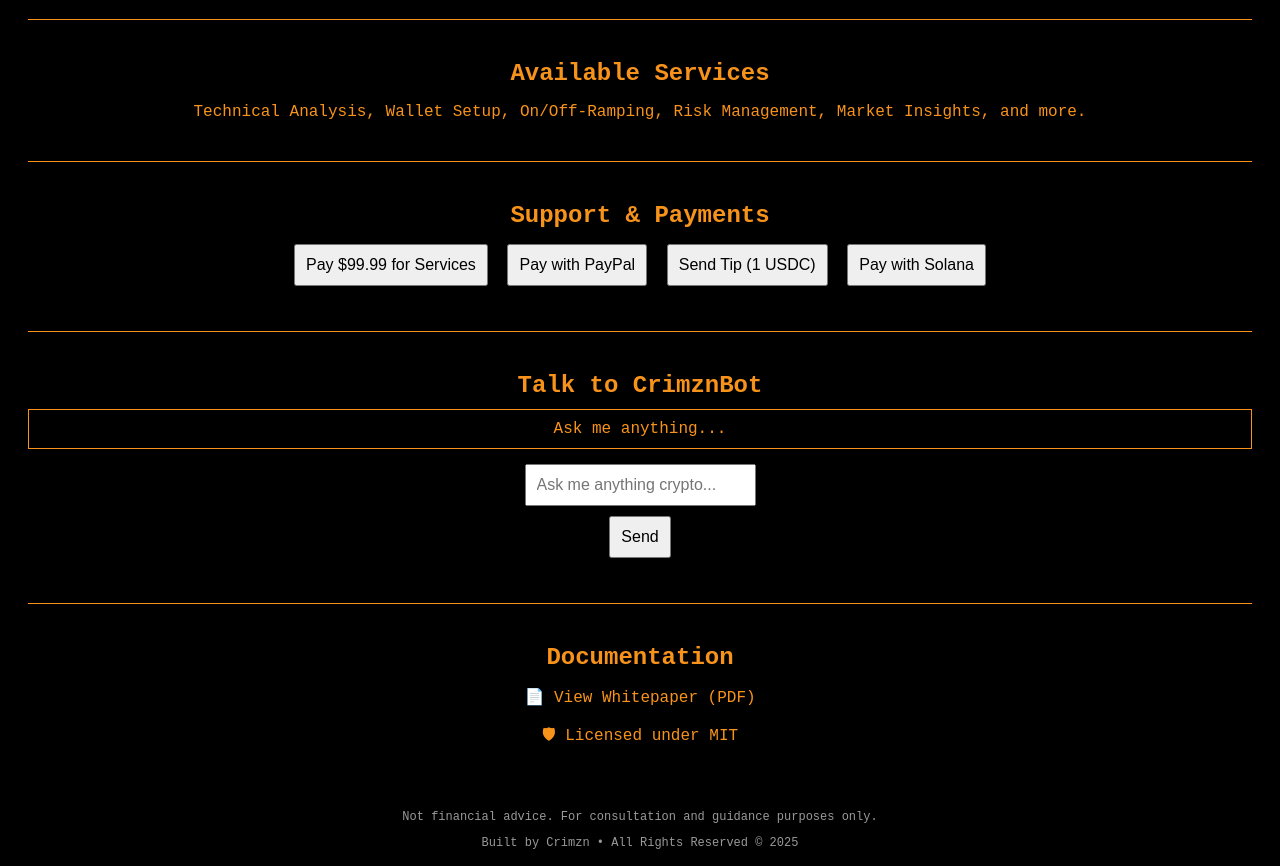
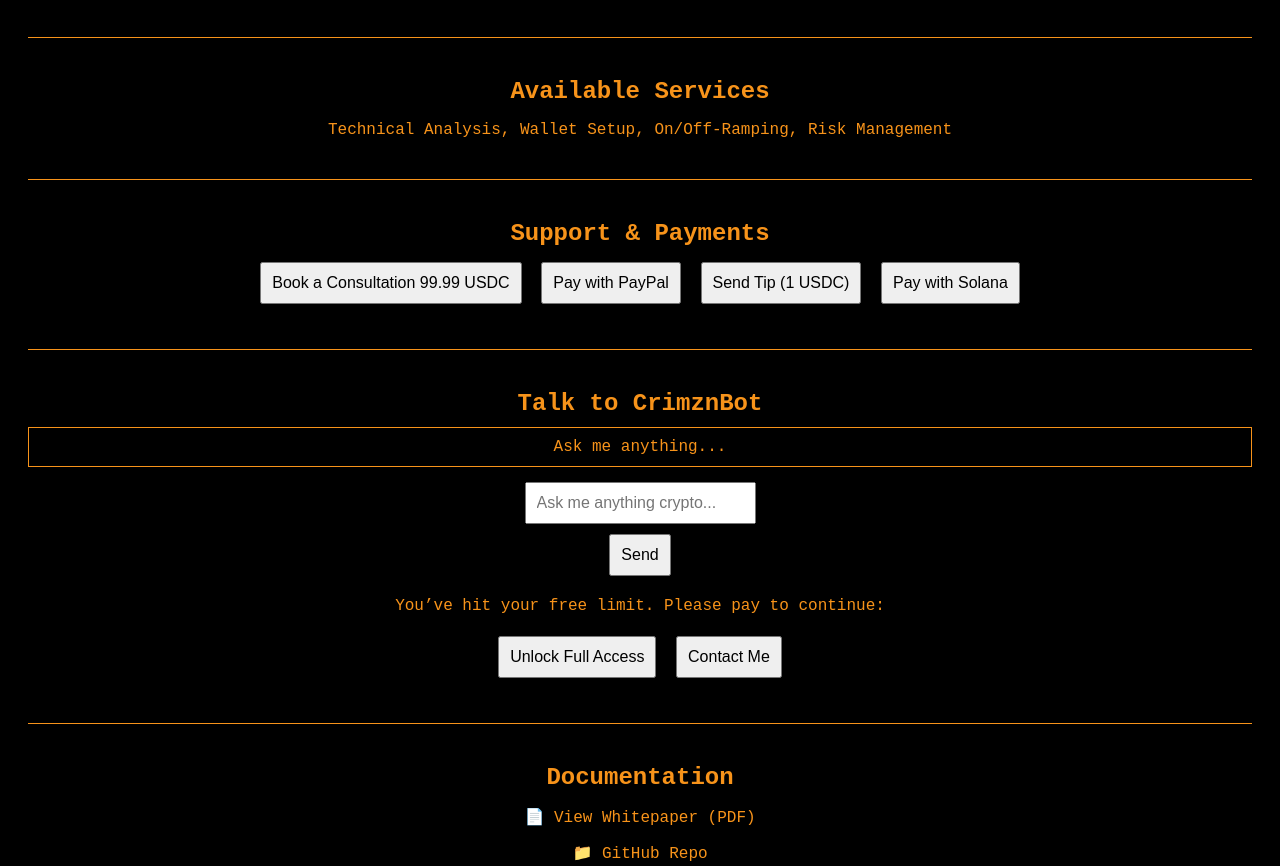
Before and after one commit to MUSICNFTACCESS/Crypto-Consult, a website: page public/index.html in a window 1280 px wide. Shown: the part 256-1122 px from the top of the page. Drawn offline with Linux system fonts and the light colour scheme; no server answers.

```diff
--- a/public/index.html
+++ b/public/index.html
@@ -1,8 +1,9 @@
+cat > ~/CryptoConsult/public/index.html << 'EOF'
 <!DOCTYPE html>
 <html lang="en">
 <head>
   <meta charset="UTF-8" />
-  <meta name="viewport" content="width=device-width, initial-scale=1.0" />
+  <meta name="viewport" content="width=device-width, initial-scale=1.0"/>
   <title>CryptoConsult by Crimzn</title>
   <style>
     body {
@@ -64,15 +65,15 @@
 
   <div class="section">
     <h2>Available Services</h2>
-    <p>Technical Analysis, Wallet Setup, On/Off-Ramping, Risk Management, Market Insights, and more.</p>
+    <p>Technical Analysis, Wallet Setup, On/Off-Ramping, Risk Management</p>
   </div>
 
   <div class="section">
     <h2>Support & Payments</h2>
-    <button onclick="window.open('https://commerce.coinbase.com/checkout/0193a8a5-c86f-407d-b5d7-6f89664fbdf8')">Pay $99.99 for Services</button>
+    <button onclick="window.open('https://commerce.coinbase.com/checkout/0193a8a5-c86f-407d-b5d7-6f89664fbdf8')">Book a Consultation 99.99 USDC</button>
     <button onclick="window.open('https://paypal.me/crimzn')">Pay with PayPal</button>
     <button onclick="window.open('https://commerce.coinbase.com/checkout/1d7cd946-d6ec-4278-b7ea-ee742b86982b')">Send Tip (1 USDC)</button>
-    <button onclick="window.open('https://solana-pay.vercel.app/api/pay/Co6bkf4NpatyTCbzjhoaTS63w93iK1DmzuooCSmHSAjF')">Pay with Solana</button>
+    <button onclick="window.open('https://solana-pay.vercel.app/api/pay/Co6bkf4NpatyTCbzjhoaTS63w93iK1DmzuooCSmHSAjF/1')">Pay with Solana</button>
   </div>
 
   <div class="section" id="chat">
@@ -80,21 +81,18 @@
     <div id="chat-log">Ask me anything...</div>
     <form onsubmit="sendMessage(event)">
       <input type="text" id="user-input" placeholder="Ask me anything crypto..." required />
-      <br />
+      <br>
       <button type="submit">Send</button>
     </form>
-    <div id="payment-options" style="display:none; margin-top:10px;">
-      <p>You’ve hit your free limit. Please pay to continue:</p>
-      <button onclick="window.open('https://commerce.coinbase.com/checkout/0193a8a5-c86f-407d-b5d7-6f89664fbdf8')">Pay $99.99</button>
-      <button onclick="window.open('https://commerce.coinbase.com/checkout/1d7cd946-d6ec-4278-b7ea-ee742b86982b')">Tip 1 USDC</button>
-      <button onclick="window.open('https://t.me/Crimznbot')">Contact Me via Telegram</button>
-    </div>
+    <p>You’ve hit your free limit. Please pay to continue:</p>
+    <button onclick="window.open('https://commerce.coinbase.com/checkout/0193a8a5-c86f-407d-b5d7-6f89664fbdf8')">Unlock Full Access</button>
+    <button onclick="window.open('https://t.me/Crimznbot')">Contact Me</button>
   </div>
 
   <div class="section">
     <h2>Documentation</h2>
     <p><a href="/whitepaper.pdf" download>📄 View Whitepaper (PDF)</a></p>
-    <p><a href="https://github.com/MUSICNFTACCESS/CryptoConsult/blob/main/LICENSE" target="_blank">🛡 Licensed under MIT</a></p>
+    <p><a href="https://github.com/MUSICNFTACCESS/CryptoConsult">📁 GitHub Repo</a></p>
   </div>
 
   <footer>
@@ -105,3 +103,4 @@
   <script src="script.js"></script>
 </body>
 </html>
+EOF
```
